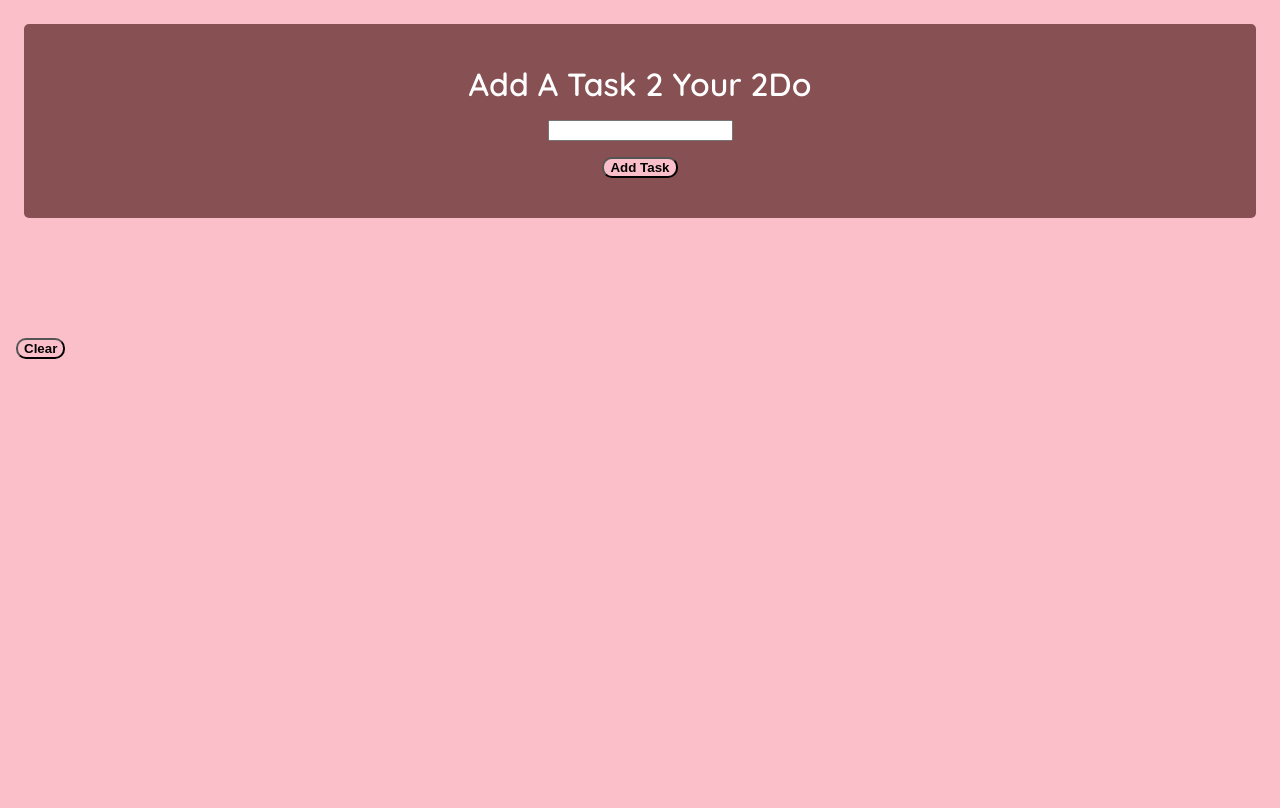
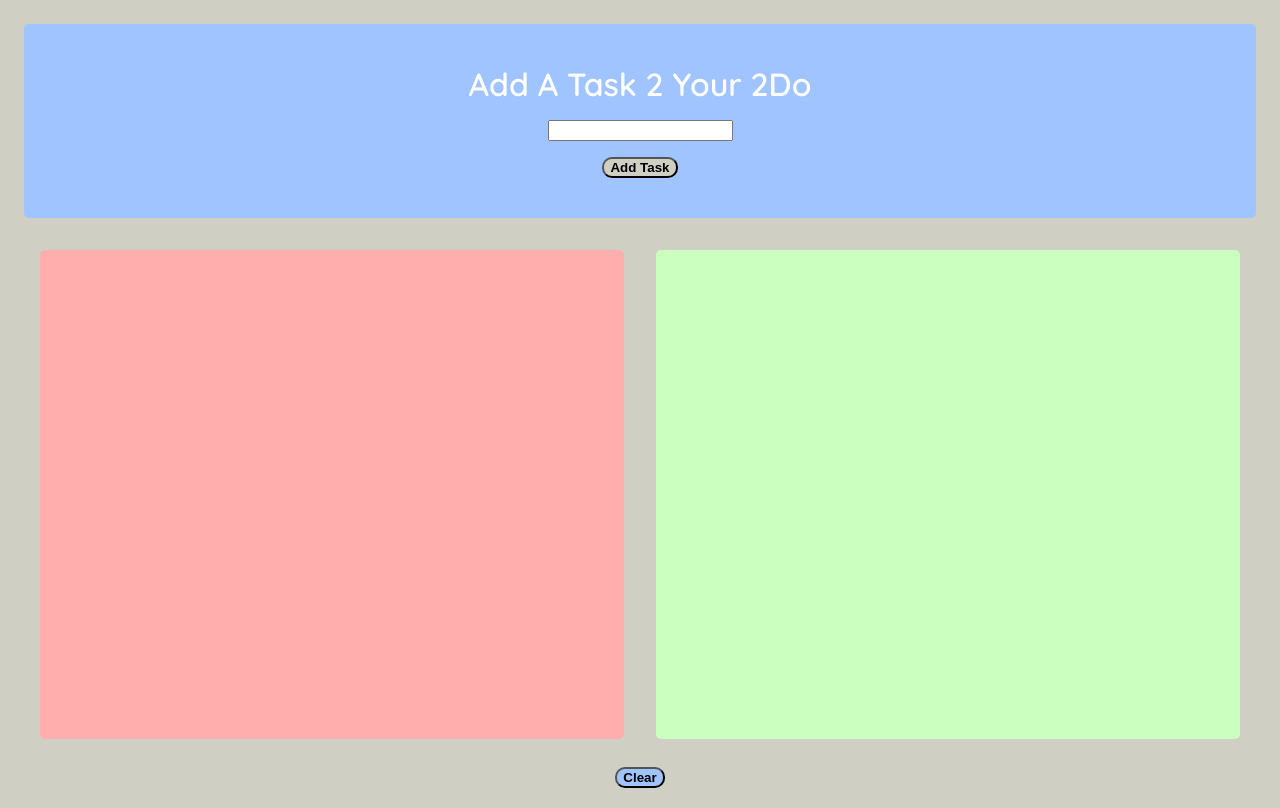
Before and after one commit to modamo-gh/2Do, a plain HTML site: page index.html in a window 1280 px wide. Drawn offline with Linux system fonts and the light colour scheme.

Commit message:
Added double pane structure and coloring

```diff
--- a/stylesheet.css
+++ b/stylesheet.css
@@ -1,15 +1,30 @@
 @import url("https://fonts.googleapis.com/css2?family=Quicksand:wght@300;400;600&display=swap");
+
+html,
+body {
+	height: 100%;
+}
 
 body,
 button {
-	background-color: #fbbfca;
+	background-color: #cfcfc4;
 }
 
 #taskEntry,
 .taskDiv {
-	background-color: #875053;
+	background-color: #a0c4ff;
 	font-family: "Quicksand", sans-serif;
 	text-align: center;
+}
+
+#taskEntry {
+	position: sticky;
+}
+
+#clear {
+	background-color: #a0c4ff;
+	align-self: center;
+	margin-bottom: 20px;
 }
 
 body,
@@ -41,7 +56,7 @@ button {
 }
 
 h1,
-label {
+p {
 	color: white;
 }
 
@@ -54,9 +69,42 @@ button {
 .taskDiv {
 	flex-direction: row;
 	padding: 1rem;
-	width: 50%;
+	width: 75%;
 }
 
-:checked + label {
-	text-decoration: line-through;
+#tasks {
+	display: flex;
+	flex-direction: column;
+	/* align-items: flex-start; */
+	height: 100%;
+	margin-bottom: 20px;
 }
+
+.taskList {
+	width: 100%;
+	/* flex-grow: 1; */
+	height: 100%;
+	overflow: auto;
+}
+
+@media only screen and (min-width: 768px) {
+	.taskDiv {
+		width: 50%;
+	}
+
+	#tasks {
+		flex-direction: row;
+	}
+
+	.taskList {
+		width: 50%;
+	}
+}
+
+#uncompletedTasks {
+	background-color: #ffadad;
+}
+
+#completedTasks {
+	background-color: #caffbf;
+}
```
